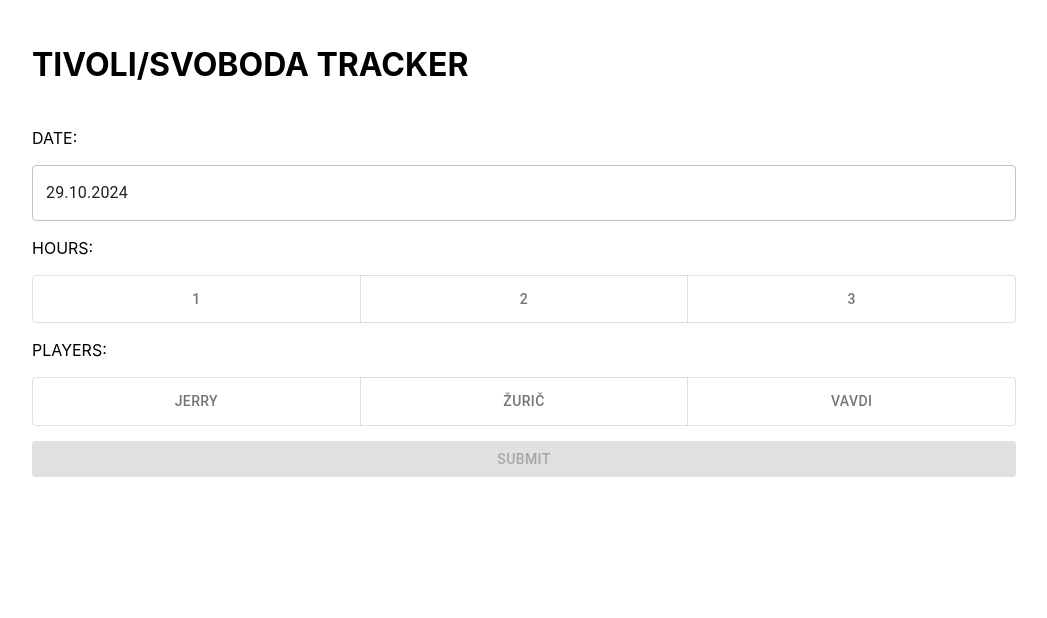
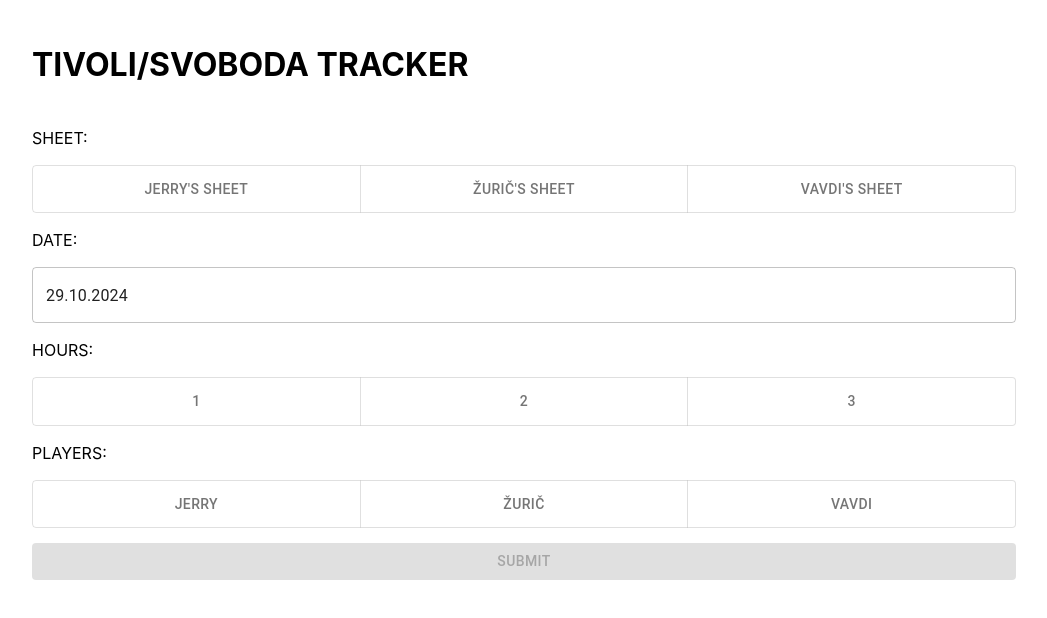
Before and after one commit to jernejjanez/tennis-tracker, a React (Vite) app: page / in a window 1280 px wide. Shown: the top 618 px of the page, without its empty margins (116-1163 px from the left). Built offline with nearby package versions, Linux system fonts and the light colour scheme.

Commit message:
v1.0.2 - add sheet selection

```diff
--- a/package.json
+++ b/package.json
@@ -1,6 +1,6 @@
 {
     "name": "tennis-tracker",
-    "version": "1.0.1",
+    "version": "1.0.2",
     "homepage": "https://jernejjanez.github.io/tennis-tracker",
     "type": "module",
     "scripts": {
--- a/src/App.css
+++ b/src/App.css
@@ -4,11 +4,12 @@
     padding: 20px;
     row-gap: 15px;
 
-    .selectedHours {
-        background-color: darkorange !important;
+    .selectedSheet {
+        background-color: green !important;
         color: white !important;
     }
 
+    .selectedHours,
     .selectedPlayers {
         background-color: darkorange !important;
         color: white !important;
--- a/src/App.tsx
+++ b/src/App.tsx
@@ -10,12 +10,19 @@ import "./App.css";
 
 const App: React.FC = () => {
     const [date, setDate] = useState<Dayjs | null>(dayjs());
+    const [sheet, setSheet] = useState("");
     const [hours, setHours] = useState("");
     const [players, setPlayers] = useState<string[]>(() => []);
     const [successMessage, setSuccessMessage] = useState("");
     const [errorMessage, setErrorMessage] = useState("");
     const [snackbarOpen, setSnackbarOpen] = useState(false);
     const [submitting, setSubmitting] = useState(false);
+
+    const handleSheets = useCallback((_: React.MouseEvent<HTMLElement>, newSheet: string | null) => {
+        if (newSheet !== null) {
+            setSheet(newSheet);
+        }
+    }, []);
 
     const handleHours = useCallback((_: React.MouseEvent<HTMLElement>, newHours: string | null) => {
         if (newHours !== null) {
@@ -37,6 +44,7 @@ const App: React.FC = () => {
             await axios.post(
                 "https://script.google.com/macros/s/AKfycbzVMSuqO7j0ylFXAf_en_32Tw9hmF60RPH1KlQu5LJofBUYyzxWjbVYDLM9_6Mx2gSf/exec",
                 {
+                    sheet,
                     date: date?.format("DD.MM.YYYY"),
                     hours,
                     player1: players[0] ?? "",
@@ -59,7 +67,7 @@ const App: React.FC = () => {
             setSnackbarOpen(true);
             setSubmitting(false);
         }
-    }, [date, hours, players]);
+    }, [date, hours, players, sheet]);
 
     const handleSnackbarClose = useCallback((_: React.SyntheticEvent | Event, reason?: SnackbarCloseReason) => {
         if (reason === "clickaway") {
@@ -71,6 +79,18 @@ const App: React.FC = () => {
     return (
         <div className="wrapper">
             <h1>TIVOLI/SVOBODA TRACKER</h1>
+            Sheet:
+            <ToggleButtonGroup exclusive fullWidth onChange={handleSheets} value={sheet}>
+                <ToggleButton classes={{ selected: "selectedSheet" }} value="Dnevnik 2025 - Jerry 30">
+                    Jerry's sheet
+                </ToggleButton>
+                <ToggleButton classes={{ selected: "selectedSheet" }} value="Dnevnik 2025 - Žurič 30">
+                    Žurič's sheet
+                </ToggleButton>
+                <ToggleButton classes={{ selected: "selectedSheet" }} value="Dnevnik 2025 - Vavdi 30">
+                    Vavdi's sheet
+                </ToggleButton>
+            </ToggleButtonGroup>
             Date:
             <LocalizationProvider dateAdapter={AdapterDayjs} adapterLocale={"sl"}>
                 <MobileDatePicker value={date} onChange={(newValue) => setDate(newValue)} />
@@ -100,7 +120,7 @@ const App: React.FC = () => {
                 </ToggleButton>
             </ToggleButtonGroup>
             <LoadingButton
-                disabled={players.length === 0 || hours === "" || date == null}
+                disabled={players.length === 0 || sheet === "" || hours === "" || date == null}
                 loading={submitting}
                 onClick={handleSubmit}
                 variant="contained"
```
Also changed, not shown: 1 other file (tests, documents, lock files or other folders).
